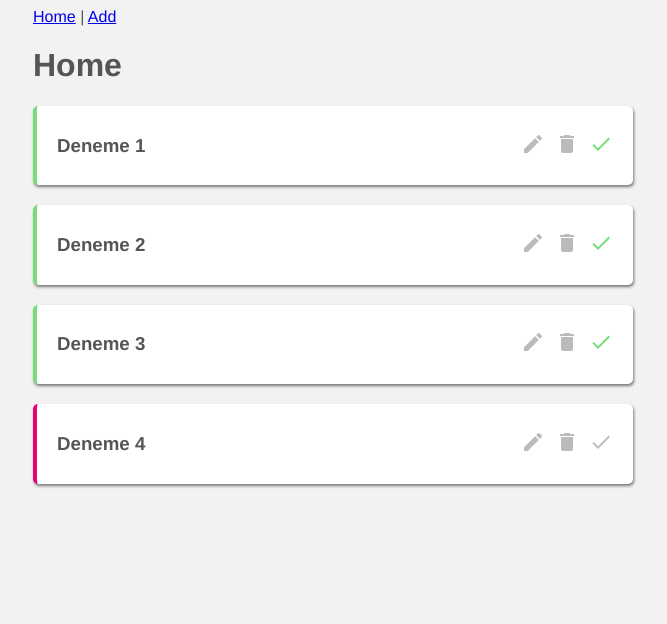
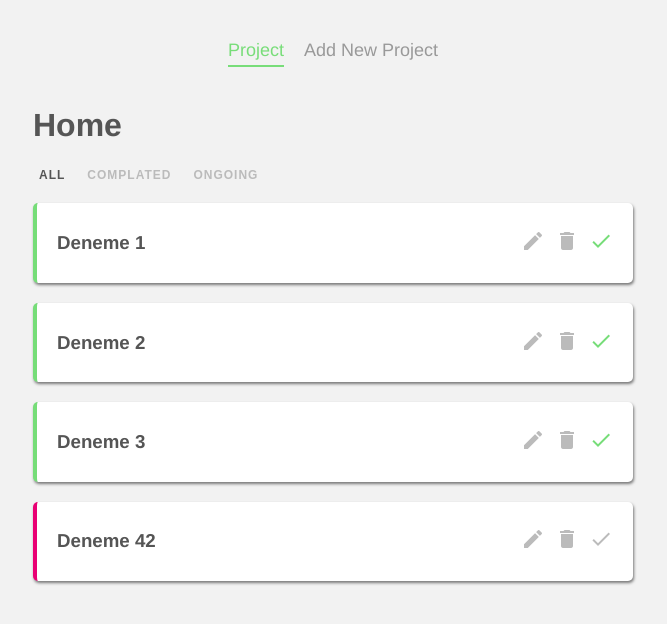
Before and after one commit to furkanturgut68/planner-app, a Vue app: page / in a window 1280 px wide. Shown: the top 624 px of the page, without its empty margins (307-974 px from the left). Built offline with nearby package versions, Linux system fonts and the light colour scheme; data requests are answered from the project's data file.

Commit message:
filter completed

```diff
--- a/data/db.json
+++ b/data/db.json
@@ -20,8 +20,8 @@
     },
     {
       "id": 4,
-      "title": "Deneme 4",
-      "details": "lorem lorm fdsdffds fdsdfgf fgdfgf gfdfgf gfdgdfg gfgdfg gfdgfdg",
+      "title": "Deneme 42",
+      "details": "lorem lorm fdsdffds fdsdfgf fgdfgf gfdfgf gfdgdfg gfgdfg gfdgfdg furkan",
       "complete": false
     }
   ]
--- a/src/App.vue
+++ b/src/App.vue
@@ -1,15 +1,13 @@
 <template>
-  <nav>
-    <router-link to="/">Home</router-link> |
-    <router-link to="/add">Add</router-link>
-  </nav>
+    <navbar></navbar>
   <router-view />
 </template>
 
 <script>
+import Navbar from './components/Navbar.vue'
 export default {
   components: {
-
+    Navbar
   }
 }
 </script>
--- /dev/null
+++ b/src/components/FilterNav.vue
@@ -0,0 +1,40 @@
+<template>
+  <nav class="filter-nav">
+    <button @click="updateFilter('all')" :class="{active:current === 'all'}">All</button>
+    <button @click="updateFilter('complated')" :class="{active:current === 'complated'}">Complated</button>
+    <button @click="updateFilter('ongoing')" :class="{active:current === 'ongoing'}">Ongoing</button>
+
+  </nav>
+</template>
+
+<script>
+export default {
+    props:['current'],
+    methods:{
+        updateFilter(by){
+            this.$emit('filterChange',by);
+        }
+    }
+}
+</script>
+
+<style>
+.filter-nav button {
+    background: none;
+    border: none;
+    color: #bbb;
+    outline: none;
+    font-size: 12px;
+    text-transform: uppercase;
+    margin-right: 10px;
+    letter-spacing: 1px;
+    font-weight: bold;
+    cursor: pointer;
+}
+
+.filter-nav button.active {
+    color:#555;
+}
+
+
+</style>
--- /dev/null
+++ b/src/components/Navbar.vue
@@ -0,0 +1,40 @@
+<template>
+  <nav class="main-nav">
+        <router-link :to="{name:'Home'}">Project</router-link>
+        <router-link :to="{name:'AddProject'}">Add New Project</router-link>
+
+  </nav>
+</template>
+
+<script>
+export default {
+
+}
+</script>
+
+<style>
+
+.main-nav{
+    text-align: center;
+    margin: 40px auto;
+
+
+}
+
+.main-nav a {
+    display: inline-block;
+    text-decoration: none;
+    margin: 0 10px;
+    color: #999;
+    font-size: 18px;
+
+
+}
+
+a.router-link-active {
+    border-bottom: 2px solid #78dd79;
+    padding-bottom: 4px;
+    color: #78dd79;
+}
+
+</style>
--- a/src/components/SingleProject.vue
+++ b/src/components/SingleProject.vue
@@ -3,7 +3,7 @@
     <div class="actions">
       <h3 @click="showDetails = !showDetails">{{ project.title }}</h3>
       <div class="icons">
-        <span class="material-icons">edit</span>
+        <router-link :to="{name:'EditProject',params:{id:project.id}}">  <span class="material-icons">edit</span> </router-link>
         <span @click="deleteProject" class="material-icons">delete</span>
         <span  @click="toggleComplete" class="material-icons tick">done</span>
       </div>
--- a/src/views/Home.vue
+++ b/src/views/Home.vue
@@ -1,8 +1,9 @@
 <template>
   <div class="home">
   <h1>Home</h1>
+  <filter-nav @filterChange="current = $event" :current="current"></filter-nav>
     <div v-if="projects.length">
-        <div v-for="project in projects" :key="project.id">
+        <div v-for="project in filteredProject" :key="project.id">
 
            <single-project @complete="handleComplete"  @delete="handleDelete" :project="project"></single-project>
         </div>
@@ -12,14 +13,17 @@
 
 <script>
 import SingleProject from '@/components/SingleProject.vue';
+import FilterNav from '@/components/FilterNav.vue';
 export default {
   name: 'Home',
   components: {
-      SingleProject
+      SingleProject,
+      FilterNav
   },
   data(){
     return {
-      projects : []
+      projects : [],
+      current:'all',
     }
   },
   methods:{
@@ -32,6 +36,17 @@ export default {
     }
 
   },
+  computed:{
+    filteredProject(){
+      if(this.current === 'complated'){
+        return this.projects.filter(project => project.complete)
+      }else if (this.current === 'ongoing'){
+        return this.projects.filter(project => !project.complete)
+      }
+
+      return this.projects;
+    }
+  },
 
   mounted(){
     fetch("http://localhost:3000/project")
```
